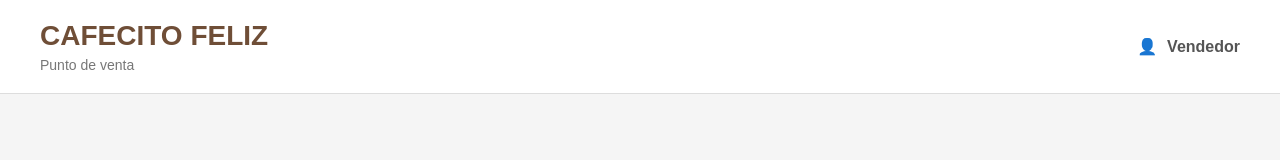
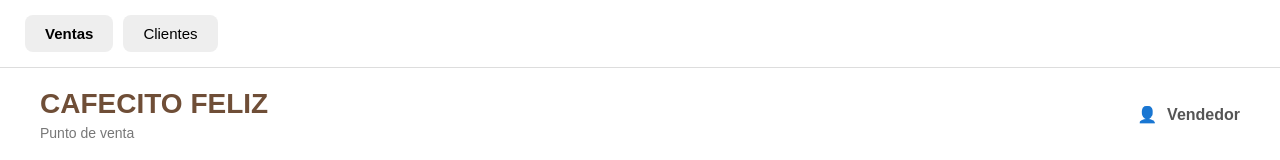
Before and after one commit to Hectafa/POS-CafecitoFeliz, a React app in the folder frontend/: page / in a window 1280 px wide. Shown: the top 160 px of the page. Built offline with nearby package versions, Linux system fonts and the light colour scheme; no server answers; the HTML template or start-up script is replaced by a standard one.

Commit message:
feat: Navegación para clientes

```diff
--- a/frontend/src/App.jsx
+++ b/frontend/src/App.jsx
@@ -1,9 +1,31 @@
+import { useState } from "react";
 import Home from "./pages/Home";
+import Clients from "./pages/Clients";
+import "./app.css";
 
 function App() {
+  const [currentPage, setCurrentPage] = useState("ventas");
+
   return (
     <div className="App">
-      <Home />
+      <nav className="main-nav">
+        <button
+        className={currentPage === "ventas" ? "active" : ""}
+        onClick={() => setCurrentPage("ventas")}
+        >
+          Ventas
+        </button>
+
+        <button
+          className={currentPage === "clientes" ? "active" : ""}
+          onClick={() => setCurrentPage("clientes")}
+        >
+          Clientes
+        </button>
+      </nav>
+
+      {currentPage === "ventas" && <Home />}
+      {currentPage === "clientes" && <Clients />}
     </div>
   );
 }
```
